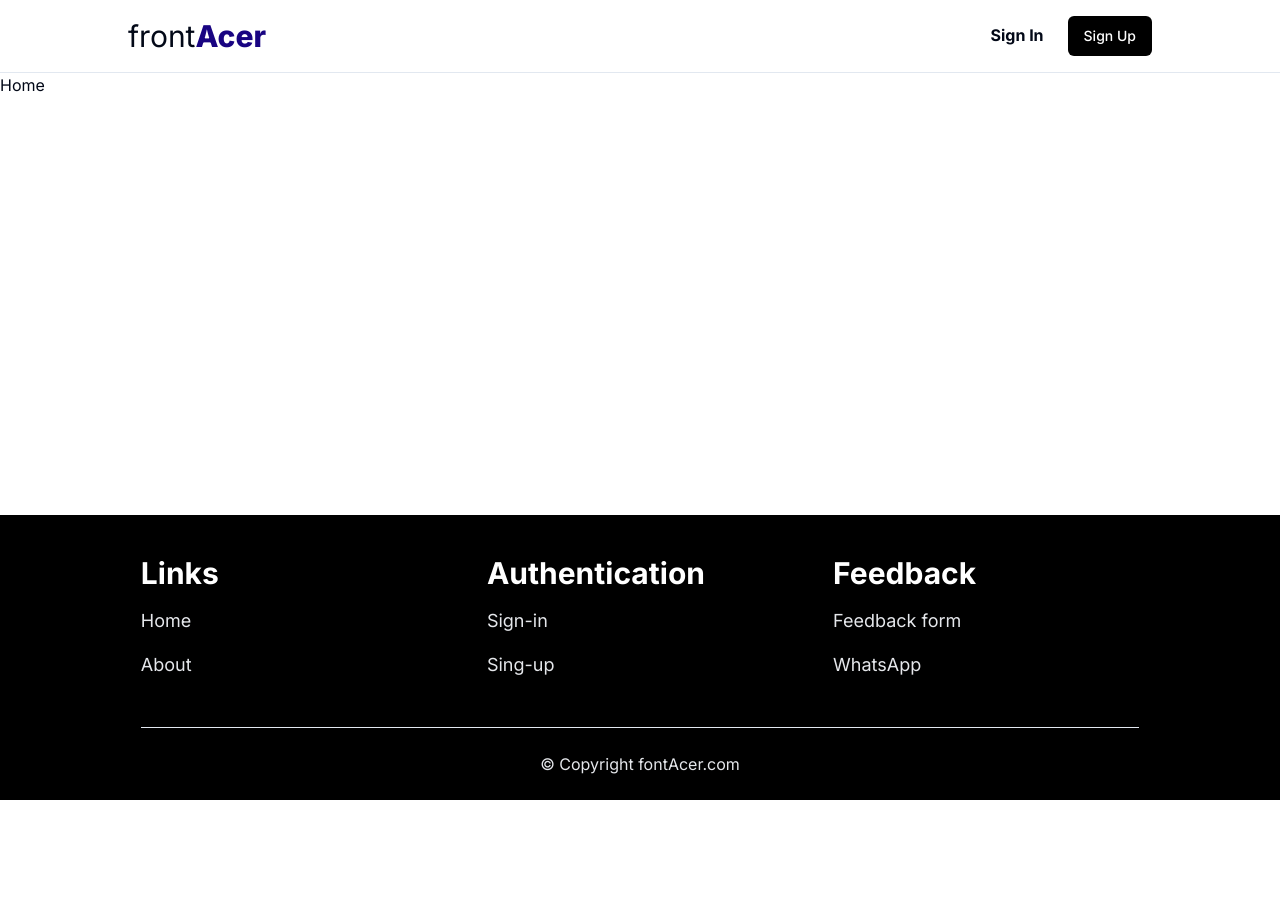
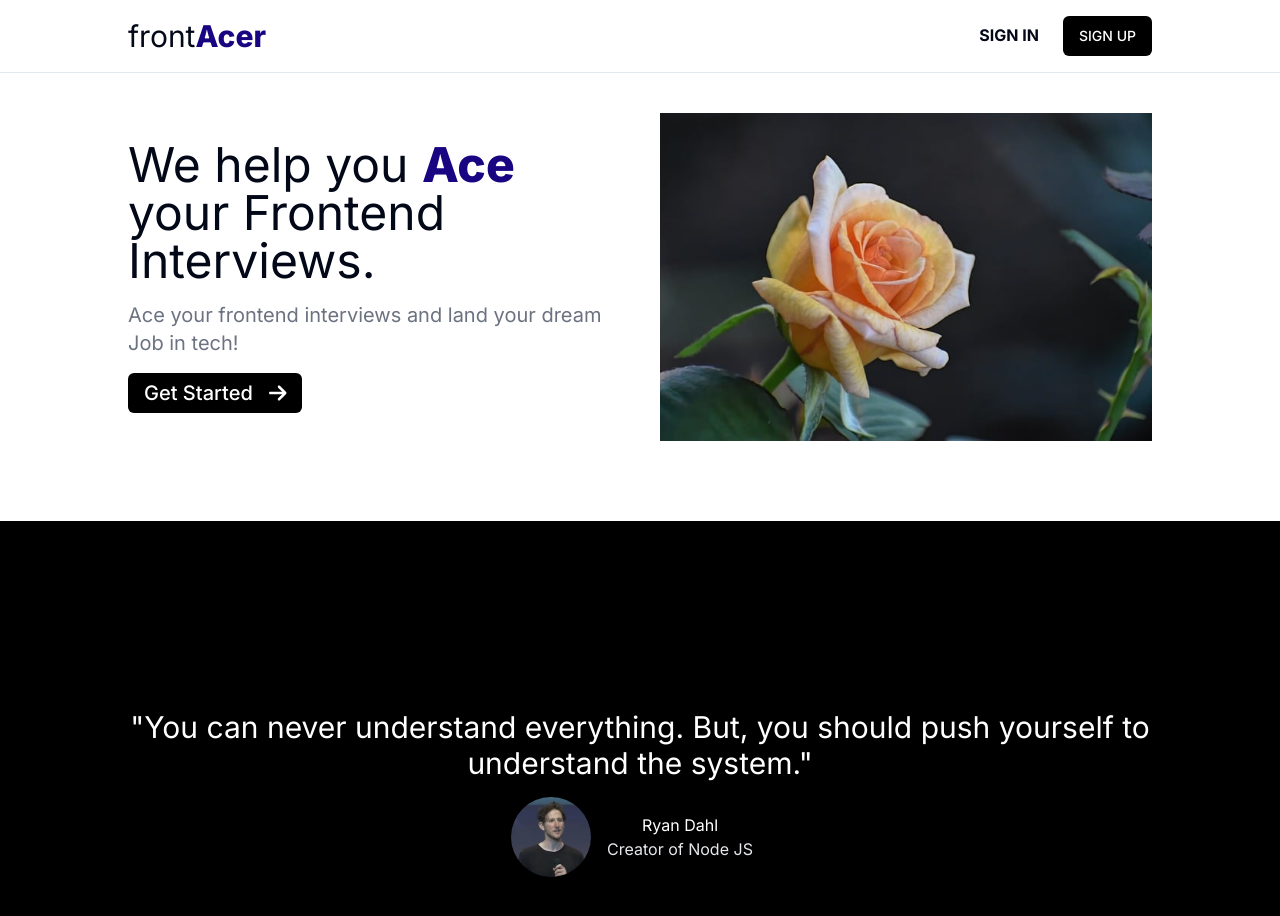
Before and after one commit to Biyinzika-Joshua-J/frontAcer-alpha, a Next.js app: page / in a window 1280 px wide. Shown: the top 916 px of the page. Before the commit the page ends 800 px from the top, so only its background shows below. Built offline with nearby package versions, Linux system fonts and the light colour scheme.

Commit message:
setting up landing page

```diff
--- a/package.json
+++ b/package.json
@@ -9,6 +9,9 @@
     "lint": "next lint"
   },
   "dependencies": {
+    "@fortawesome/fontawesome-svg-core": "^6.4.2",
+    "@fortawesome/free-solid-svg-icons": "^6.4.2",
+    "@fortawesome/react-fontawesome": "^0.2.0",
     "@radix-ui/react-slot": "^1.0.2",
     "@types/node": "20.8.7",
     "@types/react": "18.2.31",
--- a/src/app/(root)/(home)/page.tsx
+++ b/src/app/(root)/(home)/page.tsx
@@ -1,9 +1,79 @@
-import React from 'react'
+import React from "react";
+import Image from "next/image";
+import ButtonPrimary from "@/components/shared/buttons/ButtonPrimary";
 
 const page = () => {
   return (
-    <div>Home</div>
-  )
-}
+    <main className="py-10">
+      <section className="mx-auto md:w-[80%] w-[90%] ">
+        <div className="grid lg:grid-cols-2 grid-cols-1 gap-10  items-center">
+          <div className="w-full ">
+            <h1 className="lg:text-5xl md:text-4xl text-4xl">
+              We help you{" "}
+              <span className="text-primary-main font-extrabold">Ace</span> your
+              Frontend Interviews.
+            </h1>
+            <p className="text-xl text-gray-500 py-4">
+              Ace your frontend interviews and land your dream Job in tech!
+            </p>
+            <ButtonPrimary
+              link="/sign-up"
+              text="Get Started"
+              classes="bg-black text-white hover:bg-gray-900 capitalize text-xl"
+              arrow={true}
+            />
+          </div>
+          <div className="w-full">
+            <Image
+              src={"/assets/home/dummy.jpg"}
+              height={200}
+              width={200}
+              alt="dashbaord"
+              className=" object-cover h-full w-full"
+            />
+          </div>
+        </div>
+      </section>
+      <section className="my-20 bg-black w-full py-10 min-h-[80vh]">
+        <div className="mx-auto w-[80%] h-[60vh] flex justify-center items-center">
+            <div className="text-center">
+              <span className="text-white text-3xl text-center">
 
-export default page
+              "You can never understand everything. But, you should push yourself to understand the system."
+              </span>
+              <div className="flex justify-center items-center py-4">
+                <Image
+                  src={'/assets/home/node-creator.jpeg'}
+                  height={100}
+                  width={100}
+                  alt="node js creator"
+                  className="h-20 w-20 rounded-full object-cover"
+                />
+                <div className="flex flex-col items-center  mx-4">
+               <span className="text-white"> Ryan Dahl </span>
+               <span className="text-gray-200">Creator of Node JS</span>
+                </div>
+              </div>
+            </div>
+        </div>
+      </section>
+      <section className="mt-20">
+        <div className="mx-auto w-[80%]">
+            <div className="bg-black py-20 px-20 text-center rounded-3xl">
+              <h1 className="text-white text-4xl mb-10">
+              Try to digitize your handwritten stickies today with Miro
+              </h1>
+              <ButtonPrimary
+              link="/sign-up"
+              text="Get Started"
+              classes="bg-primary-main text-white hover:bg-gray-900 capitalize text-xl"
+              arrow={true}
+            />
+            </div>
+        </div>
+      </section>
+    </main>
+  );
+};
+
+export default page;
--- a/src/app/layout.tsx
+++ b/src/app/layout.tsx
@@ -1,6 +1,9 @@
 import './globals.css'
 import type { Metadata } from 'next'
 import { Inter } from 'next/font/google'
+import "@fortawesome/fontawesome-svg-core/styles.css";
+import { config } from "@fortawesome/fontawesome-svg-core";
+config.autoAddCss = false
 
 const inter = Inter({ subsets: ['latin'] })
 
--- a/src/components/shared/Navbar/Navbar.tsx
+++ b/src/components/shared/Navbar/Navbar.tsx
@@ -14,13 +14,13 @@ const Navbar = () => {
             </span>
           </div>
           <div className="">
-            <Link href='/sign-in' className="mr-6 font-bold">
+            <Link href='/sign-in' className="mr-6 font-bold uppercase">
                 Sign In
             </Link>
             <ButtonPrimary
               link="/sign-up"
               text="Sign Up"
-              classes="bg-black text-white hover:bg-slate-800"
+              classes="bg-black text-white hover:bg-gray-900 uppercase"
             />
           </div>
         </div>
--- a/src/components/shared/buttons/ButtonPrimary.tsx
+++ b/src/components/shared/buttons/ButtonPrimary.tsx
@@ -1,19 +1,34 @@
-import React from 'react';
-import { Button } from '@/components/ui/button';
-import Link from 'next/link';
+import React from "react";
+import { Button } from "@/components/ui/button";
+import Link from "next/link";
+import { FontAwesomeIcon } from "@fortawesome/react-fontawesome";
+import {
+  faMagnifyingGlass,
+  faCircleStop,
+  faArrowRight,
+} from "@fortawesome/free-solid-svg-icons";
+import { Url } from "url";
 
 interface Props {
-    text:string;
-    classes:string;
-    link?:string;
+  text: string;
+  classes: string;
+  link?: Url;
+  arrow?: boolean;
 }
 
-const ButtonPrimary = ({text, classes, link}:Props) => {
+const ButtonPrimary = ({ text, classes, link, arrow }: Props) => {
   return (
     <Button className={`${classes}`} asChild>
-        <Link href="/sign-up">{text}</Link>
+      <Link href={link} className="flex items-center">
+        <span>{text}</span>{" "}
+        {arrow && (
+          <span className="ml-4">
+            <FontAwesomeIcon icon={faArrowRight} className="text-white" />
+          </span>
+        )}
+      </Link>
     </Button>
-  )
-}
+  );
+};
 
-export default ButtonPrimary
+export default ButtonPrimary;
```
Also changed, not shown: public/assets/home/node-creator.jpeg (added), 1 other file (tests, documents, lock files or other folders).
